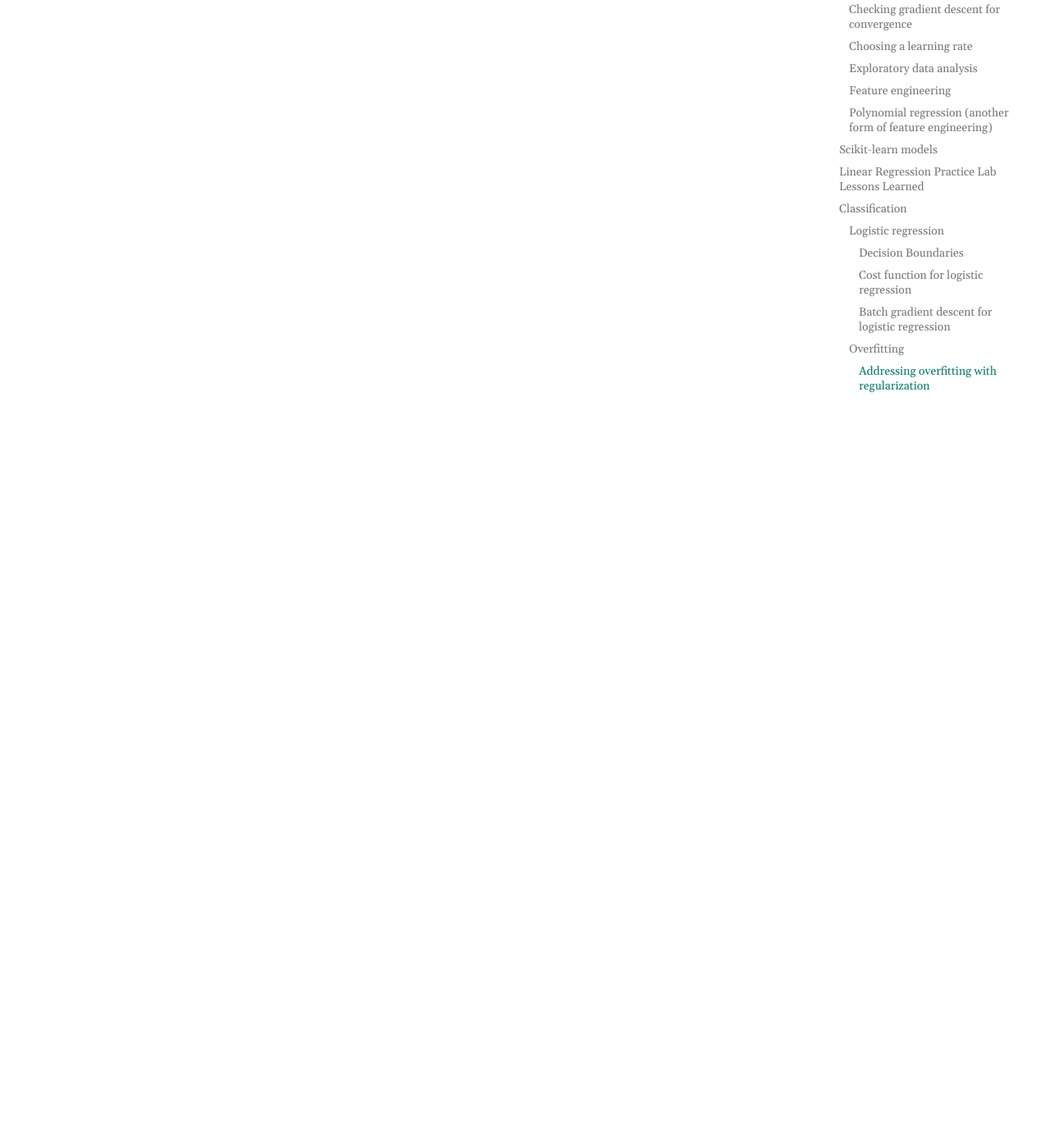
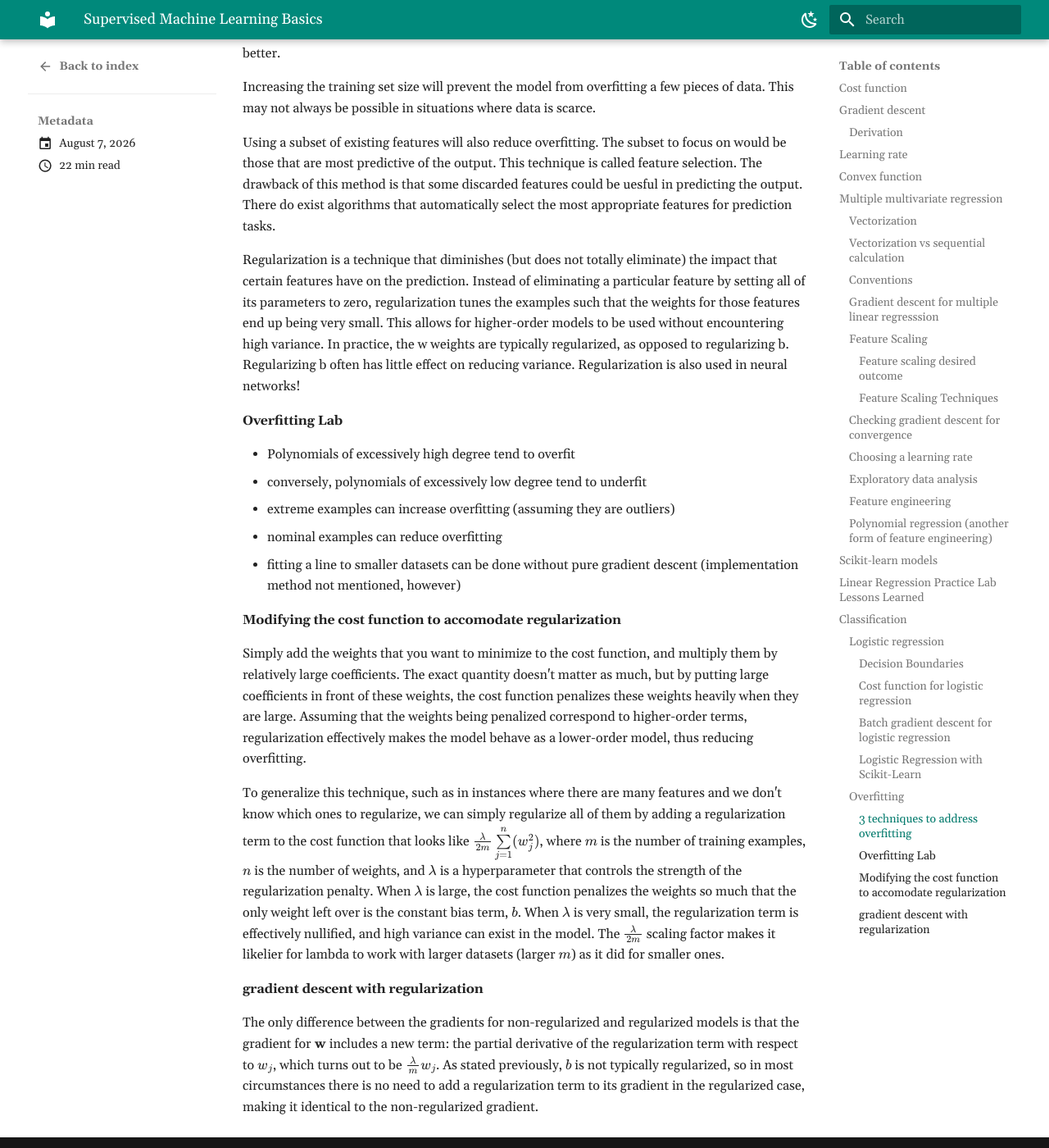
Before and after one commit to vd141/vd141.github.io, an MkDocs documentation site: the page built from docs/blog/posts/20260807_andrew_ng_supervised_machine_learning.md, in a window 1280 px wide and 1400 px high, scrolled down 13630 px. Shown: the whole window at 82% size. Built offline with MkDocs 1.6.1 and Material for MkDocs 9.7.7, drawn with Linux system fonts in a browser that asks for light colours; some of the changed text lies outside the part shown.

````diff
--- a/docs/blog/posts/20260807_andrew_ng_supervised_machine_learning.md
+++ b/docs/blog/posts/20260807_andrew_ng_supervised_machine_learning.md
@@ -345,6 +345,29 @@ def compute_gradient_logistic(X, y, w, b):
 
 In gradient descent, the weights are updated by a quantity that depends on the learning rate $\alpha$ and the gradient. The gradient is recalculated for each iteration, and depends on the model's error. For non-bias parameters, the weights depend on the product of the error and training examples. For the bias parameter, the gradient is dependent on the error only. The gradient can be understood as a measure of how far away the weights are from their optimal (minimal error) value. When the gradient is large, the model is far from converging. When the gradient is small or near-zero, the weights are near convergence, or have converged.
 
+#### Logistic Regression with Scikit-Learn
+``` Python
+import numpy as np
+
+# dataset
+X = np.array([[0.5, 1.5], [1,1], [1.5, 0.5], [3, 0.5], [2, 2], [1, 2.5]])
+y = np.array([0, 0, 0, 1, 1, 1])
+
+from sklearn.linear_model import LogisticRegression
+
+# fit the model
+lr_model = LogisticRegression()
+lr_model.fit(X, y)
+
+# make predictions
+y_pred = lr_model.predict(X)
+
+print("Prediction on training set:", y_pred)
+
+# calculate accuracy
+print("Accuracy on training set:", lr_model.score(X, y))
+```
+
 ### Overfitting
 When a model underfits the data, it can also be said to have high bias.
 
@@ -352,4 +375,26 @@ A model that "generalizes" well is one that fits the training set pretty well (b
 
 A model that "overfits" fits the training set extremely well (perfectly or near-perfectly) but does not accurately predict unseen samples. These models are said to have high variance. They are highly sensitive to small changes in the training data.
 
-#### Addressing overfitting with regularization
+#### 3 techniques to address overfitting
+The goal of these techniques is to reduce the variance, which will help the model generalize better.
+
+Increasing the training set size will prevent the model from overfitting a few pieces of data. This may not always be possible in situations where data is scarce.
+
+Using a subset of existing features will also reduce overfitting. The subset to focus on would be those that are most predictive of the output. This technique is called feature selection. The drawback of this method is that some discarded features could be uesful in predicting the output. There do exist algorithms that automatically select the most appropriate features for prediction tasks.
+
+Regularization is a technique that diminishes (but does not totally eliminate) the impact that certain features have on the prediction. Instead of eliminating a particular feature by setting all of its parameters to zero, regularization tunes the examples such that the weights for those features end up being very small. This allows for higher-order models to be used without encountering high variance. In practice, the w weights are typically regularized, as opposed to regularizing b. Regularizing b often has little effect on reducing variance. Regularization is also used in neural networks!
+
+#### Overfitting Lab
+- Polynomials of excessively high degree tend to overfit
+- conversely, polynomials of excessively low degree tend to underfit
+- extreme examples can increase overfitting (assuming they are outliers)
+- nominal examples can reduce overfitting
+- fitting a line to smaller datasets can be done without pure gradient descent (implementation method not mentioned, however)
+
+#### Modifying the cost function to accomodate regularization
+Simply add the weights that you want to minimize to the cost function, and multiply them by relatively large coefficients. The exact quantity doesn't matter as much, but by putting large coefficients in front of these weights, the cost function penalizes these weights heavily when they are large. Assuming that the weights being penalized correspond to higher-order terms, regularization effectively makes the model behave as a lower-order model, thus reducing overfitting.
+
+To generalize this technique, such as in instances where there are many features and we don't know which ones to regularize, we can simply regularize all of them by adding a regularization term to the cost function that looks like $\frac{\lambda}{2m} \sum\limits_{j = 1}^{n} (w_j^2)$, where $m$ is the number of training examples, $n$ is the number of weights, and $\lambda$ is a hyperparameter that controls the strength of the regularization penalty. When $\lambda$ is large, the cost function penalizes the weights so much that the only weight left over is the constant bias term, $b$. When $\lambda$ is very small, the regularization term is effectively nullified, and high variance can exist in the model. The $\frac{\lambda}{2m}$ scaling factor makes it likelier for lambda to work with larger datasets (larger $m$) as it did for smaller ones.
+
+#### gradient descent with regularization
+The only difference between the gradients for non-regularized and regularized models is that the gradient for $\mathbf{w}$ includes a new term: the partial derivative of the regularization term with respect to $w_j$, which turns out to be $\frac{\lambda}{m}w_j$. As stated previously, $b$ is not typically regularized, so in most circumstances there is no need to add a regularization term to its gradient in the regularized case, making it identical to the non-regularized gradient.
````
Also changed, not shown: docs/about.md (+2 -2 lines), docs/blog/posts/20260820_cycling.md (added, +12 -0 lines), docs/assets/02295F85-00AD-437A-8EE5-C601C97E1C94_1_105_c.jpeg (added), docs/assets/819368BD-D3CC-4E73-AF3C-78BBFBCF9CC1_1_105_c.jpeg (added).
